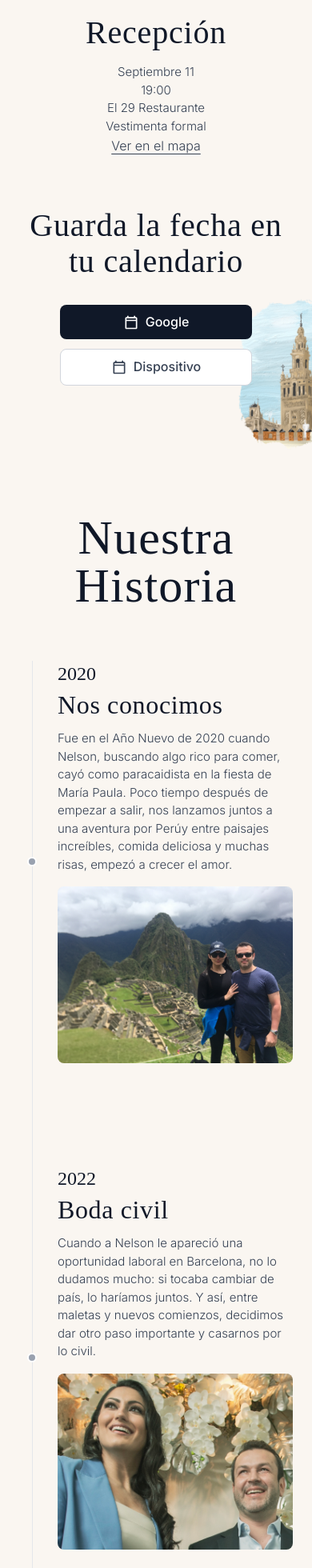
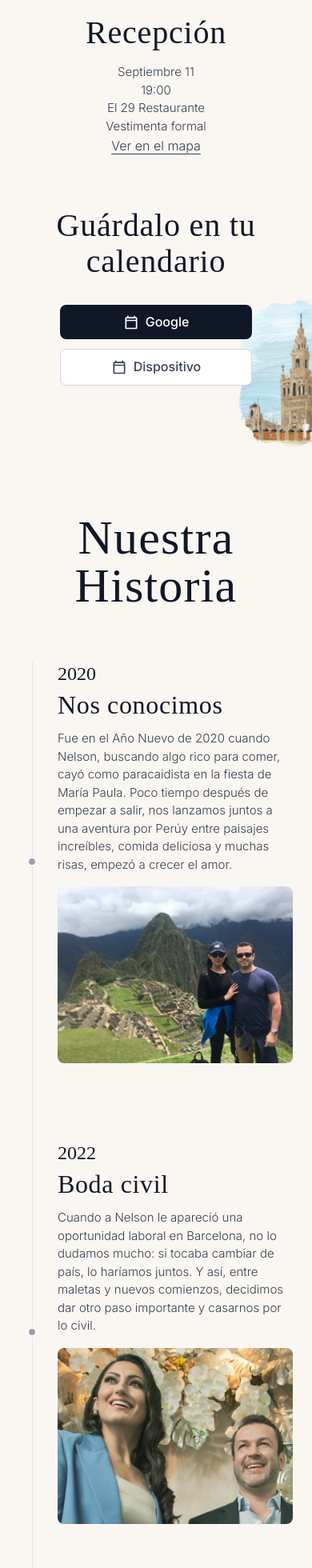
Before and after one commit to nelsonfleig/wedding-site, a React (Vite) app: page / in a window 390 px wide. Shown: the part 1949-3909 px from the top of the page at 80% size. Built offline with nearby package versions, Linux system fonts and the light colour scheme; no server answers; a web font is replaced by a local one.

Commit message:
fix additional spacing

```diff
--- a/src/components/Details.tsx
+++ b/src/components/Details.tsx
@@ -82,7 +82,7 @@ const Details = () => {
             variants={fadeUp}
             className="flex flex-col justify-center items-center gap-4 pt-4"
           >
-            <h3 className="mb-4">Guarda la fecha en tu calendario</h3>
+            <h3 className="mb-4">Guárdalo en tu calendario</h3>
             <div className="flex flex-col items-center space-y-3 w-60">
               <a
                 href="https://calendar.google.com/calendar/render?action=TEMPLATE&text=Boda+de+Mar%C3%ADa+Paula+y+Nelson&dates=20260911T153000Z/20260911T230000Z&location=Sevilla%2C+Espa%C3%B1a&details=Nos+casamos%21+Te+esperamos+en+la+Iglesia+de+Santa+Mar%C3%ADa+la+Blanca+a+las+17%3A30."
--- a/src/components/OurStory.tsx
+++ b/src/components/OurStory.tsx
@@ -96,7 +96,10 @@ const OurStory = () => {
             const isEven = index % 2 === 1;
 
             return (
-              <div key={event.year} className="relative mb-32 last:mb-0">
+              <div
+                key={event.year}
+                className="relative mb-24 md:mb-32 last:mb-0"
+              >
                 {/* Dot — scales in when the line reaches it at viewport center */}
                 <motion.div
                   className="absolute left-4 md:left-1/2 top-1/2 -translate-x-1/2 -translate-y-1/2 w-3 h-3 rounded-full bg-gray-400 border-2 border-white z-10"
```
Also changed, not shown: src/assets/photos/IMG_6781.jpeg.
